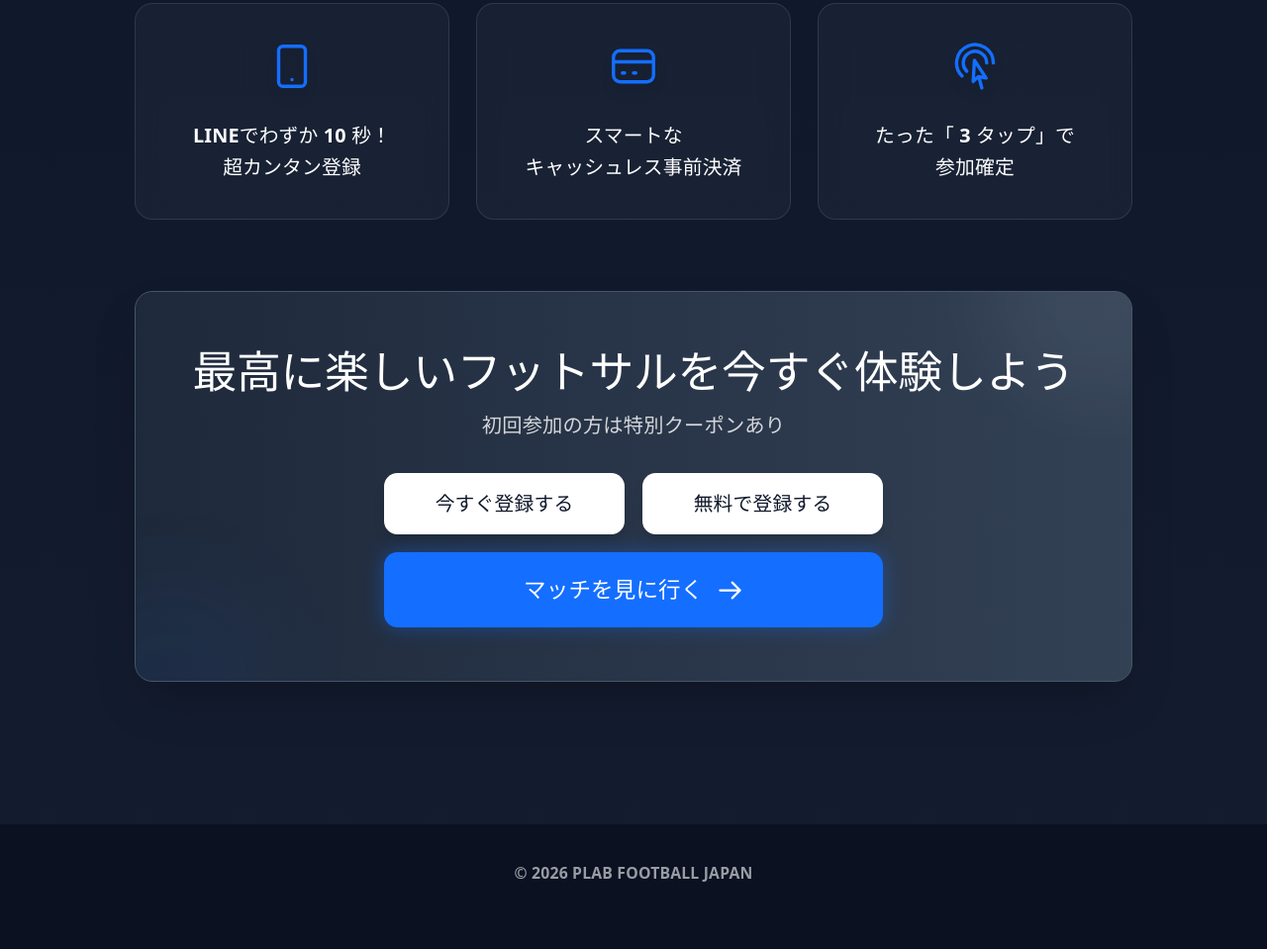
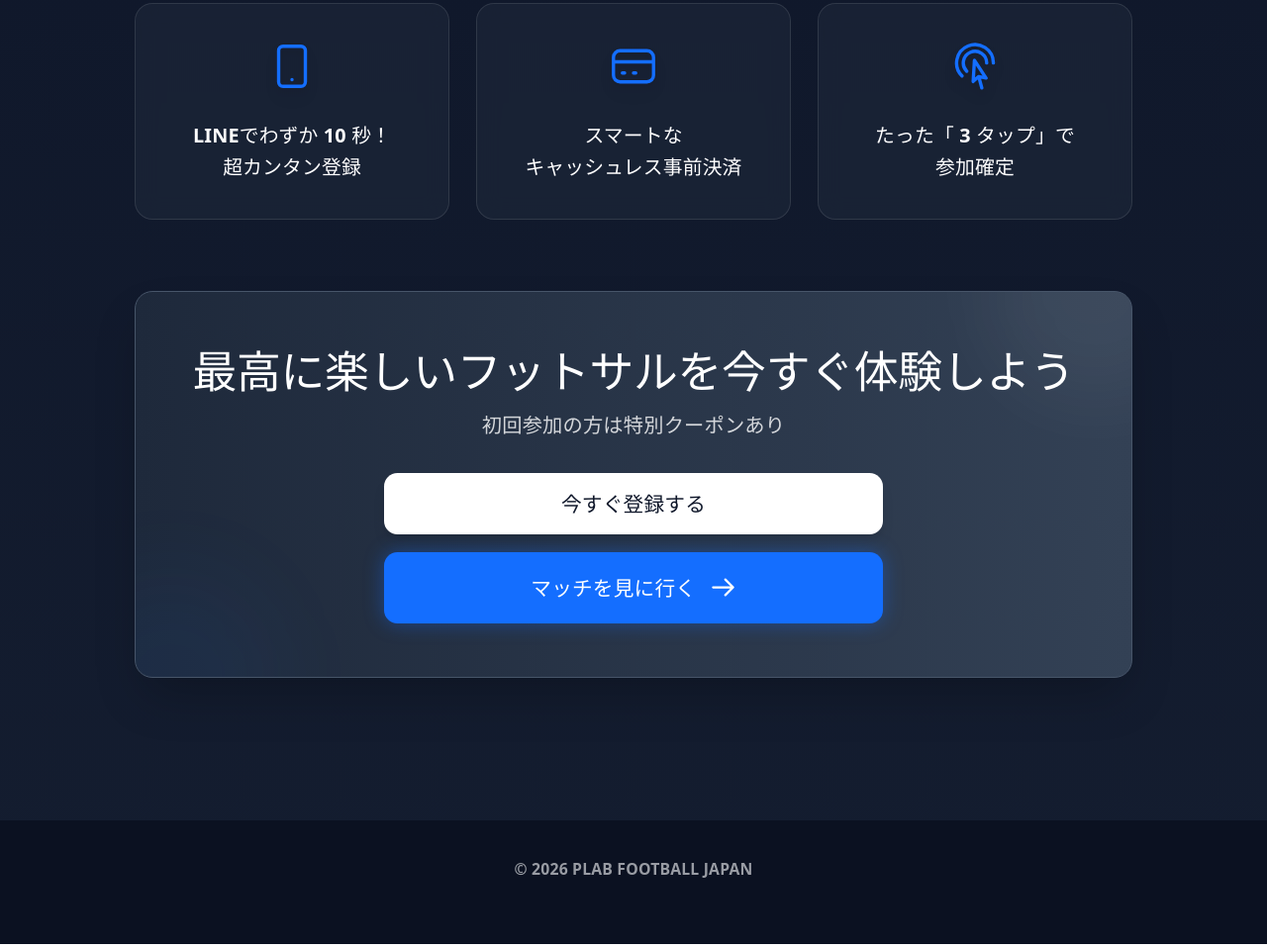
Before and after one commit to me-iron/japan-about, a website built with Vite: page index.html in a window 1280 px wide. Shown: the part 4598-5557 px from the top of the page at 99% size. Built offline with nearby package versions, Linux system fonts and the light colour scheme.

Commit message:
feat: simplify bottom CTA to exactly two buttons as requested

```diff
--- a/index.html
+++ b/index.html
@@ -577,16 +577,11 @@
           <p class="text-white/80 text-[clamp(1rem,2.5vw,1.125rem)] mb-8 break-keep">初回参加の方は特別クーポンあり</p>
 
           <div class="flex flex-col w-full gap-4 max-w-md mx-auto">
-            <div class="flex flex-col sm:flex-row gap-4 w-full">
-              <a href="https://japan.plabfootball.com/register" target="_blank" class="w-full sm:w-1/2 bg-white hover:bg-slate-100 text-plab-dark text-center font-bold py-4 px-6 rounded-xl shadow-lg active:scale-95 transition-all text-[clamp(1rem,2vw,1.1rem)]">
-                今すぐ登録する
-              </a>
-              <a href="https://japan.plabfootball.com/register" target="_blank" class="w-full sm:w-1/2 bg-white hover:bg-slate-100 text-plab-dark text-center font-bold py-4 px-6 rounded-xl shadow-lg active:scale-95 transition-all text-[clamp(1rem,2vw,1.1rem)]">
-                無料で登録する
-              </a>
-            </div>
+            <a href="https://japan.plabfootball.com/register" target="_blank" class="w-full bg-white hover:bg-slate-100 text-plab-dark text-center font-bold py-4 px-6 rounded-xl shadow-lg active:scale-95 transition-all text-[clamp(1.05rem,2vw,1.15rem)]">
+              今すぐ登録する
+            </a>
 
-            <a href="https://japan.plabfootball.com/" target="_blank" class="w-full bg-plab-blue hover:bg-blue-600 text-white font-bold py-5 px-8 rounded-xl shadow-[0_0_20px_rgba(20,110,255,0.4)] active:scale-95 transition-all text-lg sm:text-xl flex items-center justify-center gap-3 group">
+            <a href="https://japan.plabfootball.com/" target="_blank" class="w-full bg-plab-blue hover:bg-blue-600 text-white font-bold py-5 px-8 rounded-xl shadow-[0_0_20px_rgba(20,110,255,0.4)] active:scale-95 transition-all text-[clamp(1.05rem,2vw,1.15rem)] flex items-center justify-center gap-3 group">
               <span>マッチを見に行く</span>
               <svg class="w-6 h-6 group-hover:translate-x-1 transition-transform" fill="none" stroke="currentColor" viewBox="0 0 24 24"><path stroke-linecap="round" stroke-linejoin="round" stroke-width="2" d="M14 5l7 7m0 0l-7 7m7-7H3"></path></svg>
             </a>
```
